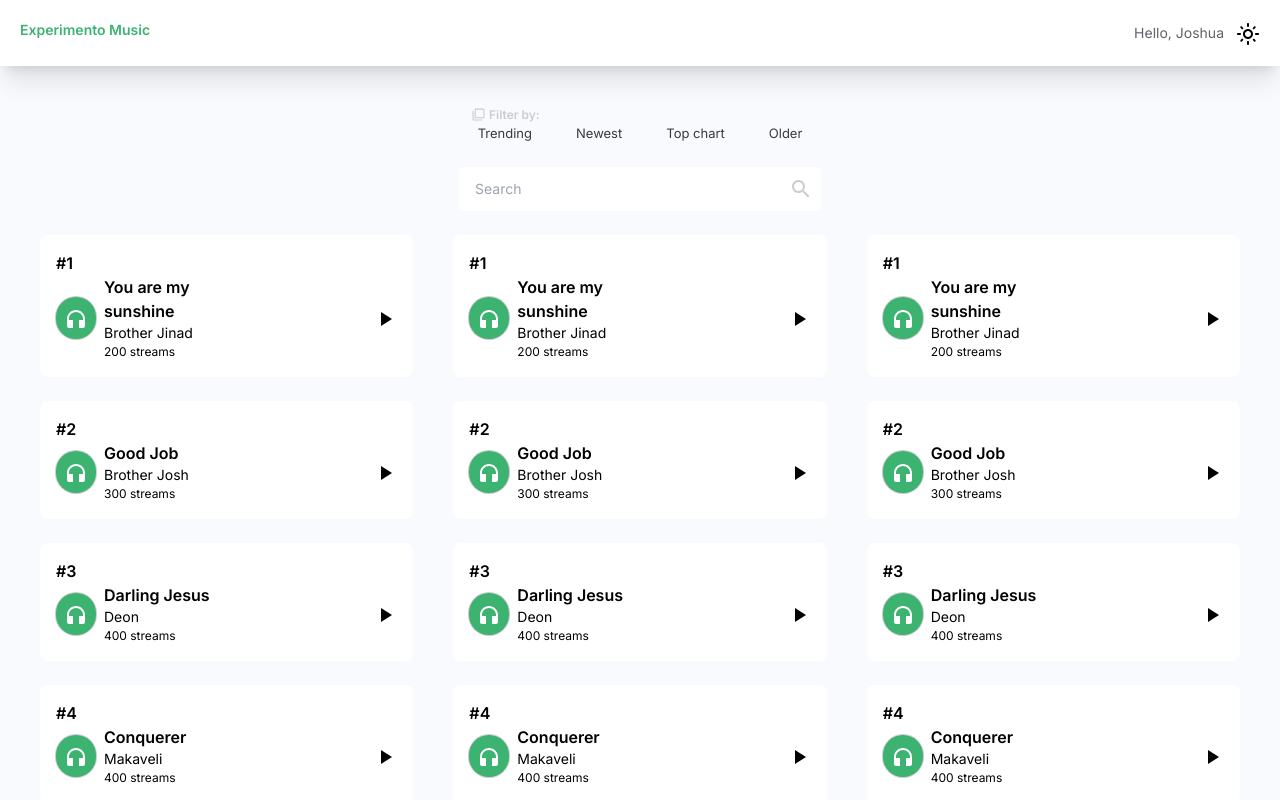
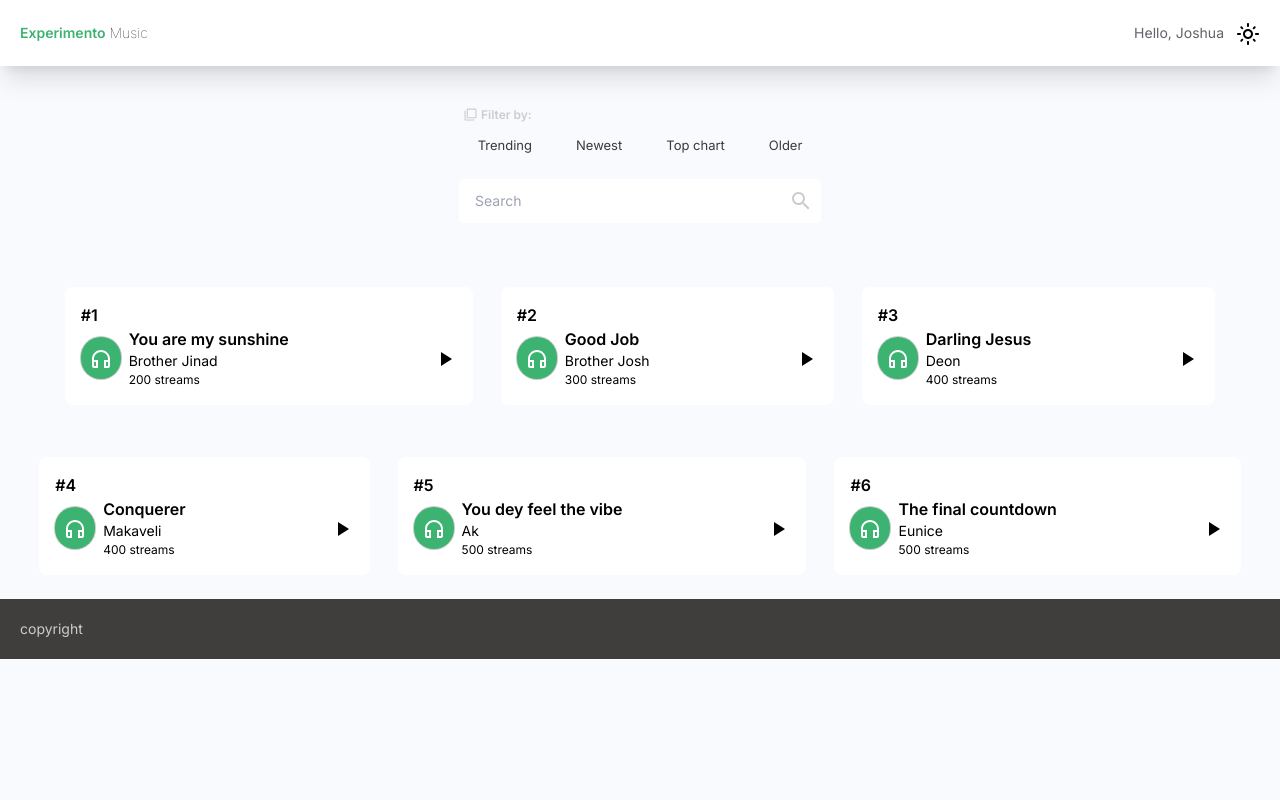
Before and after one commit to GideonTwum/Music, a Next.js app: page / in a window 1280 px wide. Shown: the top 800 px of the page. Built offline with nearby package versions, Linux system fonts and the light colour scheme.

Commit message:
modified

```diff
--- /dev/null
+++ b/app/components/Cardmusic.jsx
@@ -0,0 +1,82 @@
+'use client'
+import React from 'react'
+
+import PlayArrowIcon from '@mui/icons-material/PlayArrow';
+import { HeadphonesOutlined } from '@mui/icons-material';
+
+const Cardmusic = () => {
+    const music = [
+        {
+            id : 1,
+            name : 'You are my sunshine',
+            artist : 'Brother Jinad',
+            streams : 200 ,
+        } ,
+        {
+            id : 2 ,
+            name : 'Good Job',
+            artist : 'Brother Josh',
+            streams : 300 ,
+        } ,
+        {
+            id : 3 ,
+            name : 'Darling Jesus',
+            artist : 'Deon',
+            streams : 400 ,
+        } ,
+        {
+            id : 4 ,
+            name : 'Conquerer',
+            artist : 'Makaveli',
+            streams : 400 ,
+        } ,
+        {
+            id : 5,
+            name : 'You dey feel the vibe',
+            artist : 'Ak',
+            streams : 500 ,
+        } ,
+        {
+            id : 6,
+            name : 'The final countdown',
+            artist : 'Eunice',
+            streams : 500 ,
+        }
+    ]
+  return (
+    <div className='flex m-auto'>
+        <div>
+        <div className='flex gap-7 items-center flex-wrap justify-center'>
+        {
+        music.map((song)=> (
+            <div>
+                        <div className='flex flex-col m-auto bg-white hover:shadow-xl p-4 hover:cursor-pointer w-[100%] rounded-lg  mt-6'>
+                                <p className='font-semibold text-black'>#{song.id}</p>
+                                    <div className='flex items-center justify-between gap-36'>
+                                        <div className='flex gap-2 items-center'>
+                                                <div className='ring-1 ring-[#ccc] p-2 rounded-full bg-[mediumseagreen]'>
+                                                    <HeadphonesOutlined className='text-white' />
+                                                </div>
+                                                    <div className='flex flex-col '>
+                                                            <p className='font-semibold flex'>  {song.name}</p>
+                                                            <p className='text-sm flex'>  {song.artist}</p>
+                                                            <p className='text-[12px] flex items-center gap-1'>{song.streams} streams</p>
+                                                    </div>
+                                        </div>
+                                                    <div>
+                                                    <PlayArrowIcon />
+                                                    </div>
+                                    </div>
+                        </div>
+            </div>
+
+        ))
+    }
+        </div>
+        </div>
+    </div>
+
+  )
+}
+
+export default Cardmusic
--- a/app/components/Firstpage.jsx
+++ b/app/components/Firstpage.jsx
@@ -5,6 +5,7 @@ import PlayArrowIcon from '@mui/icons-material/PlayArrow';
 import SearchIcon from '@mui/icons-material/Search';
 import SignalCellularAltIcon from '@mui/icons-material/SignalCellularAlt';
 import FilterNoneOutlinedIcon from '@mui/icons-material/FilterNoneOutlined';
+import Cardmusic from './Cardmusic';
 
 
 const Firstpage = () => {
@@ -57,7 +58,7 @@ const Firstpage = () => {
             </div>
 
 
-            <div className='flex gap-7 m-auto '>
+            <div className='flex gap-7 m-auto mt-3'>
                     <div className='px-2 cursor-pointer rounded-xl' onClick={()=> setTab('trending')}>
                         <p className='text-[13px] text-[#3A3A3A] hover:text-[mediumseagreen]'> Trending </p>
                     </div>
@@ -78,83 +79,9 @@ const Firstpage = () => {
                         <input placeholder='Search' className='border-none outline-none p-1 rounded text-sm px-2  ' type="text" />
                         <SearchIcon className='text-sm text-[#ccc]' />
                     </div>
-    <div className='flex items-center gap-10 justify-around'>
-        <div>
-        {
-        music.map((song)=> (
-            <div className='flex flex-col m-auto bg-white hover:shadow-xl p-4 hover:cursor-pointer w-full rounded-lg w-[50%] mt-6'>
-                    <p className='font-semibold text-black'>#{song.id}</p>
-                        <div className='flex items-center justify-between gap-36'>
-                            <div className='flex gap-2 items-center'>
-                                    <div className='ring-1 ring-[#ccc] p-2 rounded-full bg-[mediumseagreen]'>
-                                        <HeadphonesIcon className='text-white' />
-                                    </div>
-                                        <div className='flex flex-col '>
-                                                <p className='font-semibold flex'>  {song.name}</p>
-                                                <p className='text-sm flex'>  {song.artist}</p>
-                                                <p className='text-[12px] flex items-center gap-1'>{song.streams} streams</p>
-                                        </div>
-                            </div>
-                                        <div>
-                                        <PlayArrowIcon />
-                                        </div>
-                        </div>
-            </div>
-        ))
-    }
-        </div>
-    <div>
-    {
-        music.map((song)=> (
-            <div className='flex flex-col m-auto bg-white hover:shadow-xl w-full hover:cursor-pointer p-4 rounded-lg w-[50%] mt-6'>
-                    <p className='font-semibold text-black'>#{song.id}</p>
-                        <div className='flex items-center justify-between gap-36'>
-                            <div className='flex gap-2 items-center'>
-                                    <div className='ring-1 ring-[#ccc] p-2 rounded-full bg-[mediumseagreen]'>
-                                        <HeadphonesIcon className='text-white' />
-                                    </div>
-                                        <div className='flex flex-col '>
-                                                <p className='font-semibold flex'>  {song.name}</p>
-                                                <p className='text-sm flex'>  {song.artist}</p>
-                                                <p className='text-[12px] flex items-center gap-1'>{song.streams} streams</p>
-                                        </div>
-                            </div>
-                                        <div>
-                                        <PlayArrowIcon />
-                                        </div>
-                        </div>
-            </div>
-        ))
-    }
     </div>
-    <div>
-    {
-        music.map((song)=> (
-            <div className='flex flex-col m-auto bg-white hover:shadow-xl w-full hover:cursor-pointer p-4 rounded-lg w-[50%] mt-6'>
-                    <p className='font-semibold text-black'>#{song.id}</p>
-                        <div className='flex items-center justify-between gap-36'>
-                            <div className='flex gap-2 items-center'>
-                                    <div className='ring-1 ring-[#ccc] p-2 rounded-full bg-[mediumseagreen]'>
-                                        <HeadphonesIcon className='text-white' />
-                                    </div>
-                                        <div className='flex flex-col '>
-                                                <p className='font-semibold flex'>  {song.name}</p>
-                                                <p className='text-sm flex'>  {song.artist}</p>
-                                                <p className='text-[12px] flex items-center gap-1'>{song.streams} streams</p>
-                                        </div>
-                            </div>
-                                        <div>
-                                           <PlayArrowIcon />
-                                        </div>
-                        </div>
-            </div>
-        ))
-    }
-    </div>
+            <Cardmusic />
 
-    </div>
-
-        </div>
     </div>
   )
 }
--- a/app/components/Footer.jsx
+++ b/app/components/Footer.jsx
@@ -2,7 +2,7 @@ import React from 'react'
 
 const Footer = () => {
   return (
-    <div>
+    <div className='mt-6'>
         <footer className='bg-[#403e3d] p-[20px]'>
                 <p className='text-[#ccc] text-sm'>copyright</p>
         </footer>
--- a/app/components/Navbar.jsx
+++ b/app/components/Navbar.jsx
@@ -14,7 +14,10 @@ const Navbar = () => {
   return (
     <div className={isLightMode ? 'bg-[#F9FAFD]' : 'bg-[#3A3A3A]'}>
         <div className='flex justify-between shadow-xl bg-white p-5 w-full'>
-            <h2 className='font-semibold text-sm text-[mediumseagreen]'>Experimento Music</h2>
+        <div className='flex items-center text-sm gap-1'>
+        <h2 className='font-semibold text-sm text-[mediumseagreen]'>Experimento</h2> <p className='font-thin '> Music</p>
+        </div>
+
             <div className='flex items-center gap-3'>
                 <p className='text-[#636169] text-sm hover:ring-1 rounded hover:ring-[#ccc]'> Hello, Joshua</p>
                 <div className='hover:cursor-pointer'>
--- a/app/globals.css
+++ b/app/globals.css
@@ -6,5 +6,5 @@
   font-size: 13px !important;
 }
 .filter{
-  margin-left: 27rem;
+  margin-left: 26.5rem;
 }
--- a/app/page.jsx
+++ b/app/page.jsx
@@ -2,13 +2,14 @@ import Image from 'next/image'
 import Navbar from './components/Navbar'
 import Firstpage from './components/Firstpage'
 import Footer from './components/Footer'
+
 
 export default function Home() {
   return (
     <main className="flex min-h-screen  bg-[#F9FAFD] flex-col ">
 
     <Navbar />
-    <Firstpage />
+    <Firstpage  />
     <Footer />
     </main>
   )
```
